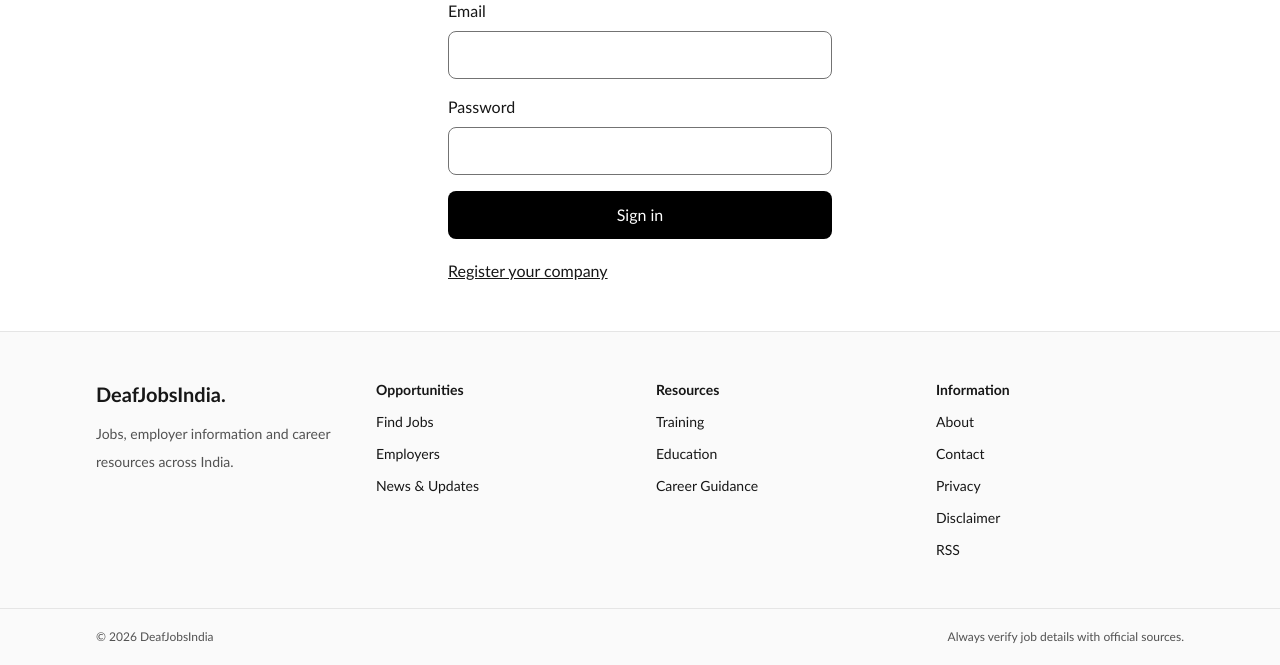
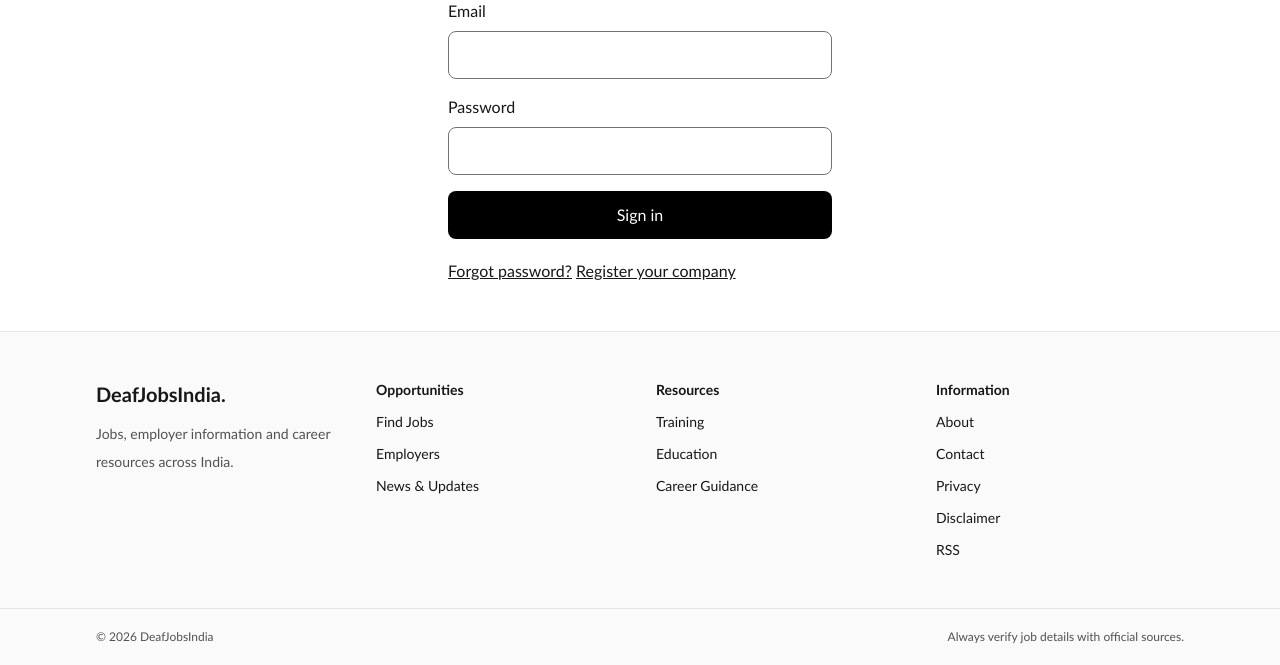
Before and after one commit to InKunalMahajan/deafjobsindia, a Laravel app: page /employer-account/login in a window 1280 px wide. Shown: the part 174-839 px from the top of the page. Run offline with Laravel 12, Linux system fonts and the light colour scheme; style sheets or scripts are compiled from the project's sources; some libraries are stand-ins or nearby versions.

Commit message:
feat(stage24): wire account verification and recovery

```diff
--- a/resources/views/employer-portal/login.blade.php
+++ b/resources/views/employer-portal/login.blade.php
@@ -5,5 +5,6 @@
 <label class="grid gap-2">Email<input class="min-h-12 rounded-lg border border-neutral-500 px-3" type="email" name="email" required autocomplete="email" value="{{ old('email') }}"></label>
 <label class="grid gap-2">Password<input class="min-h-12 rounded-lg border border-neutral-500 px-3" type="password" name="password" required autocomplete="current-password"></label>
 <button class="min-h-12 rounded-lg bg-black px-4 text-white" type="submit">Sign in</button></form>
+<a class="mt-5 inline-block underline" href="{{ route('employer.password.request') }}">Forgot password?</a>
 <a class="mt-5 inline-block underline" href="{{ route('employer.register') }}">Register your company</a>
 </section></x-layouts.site>
```
